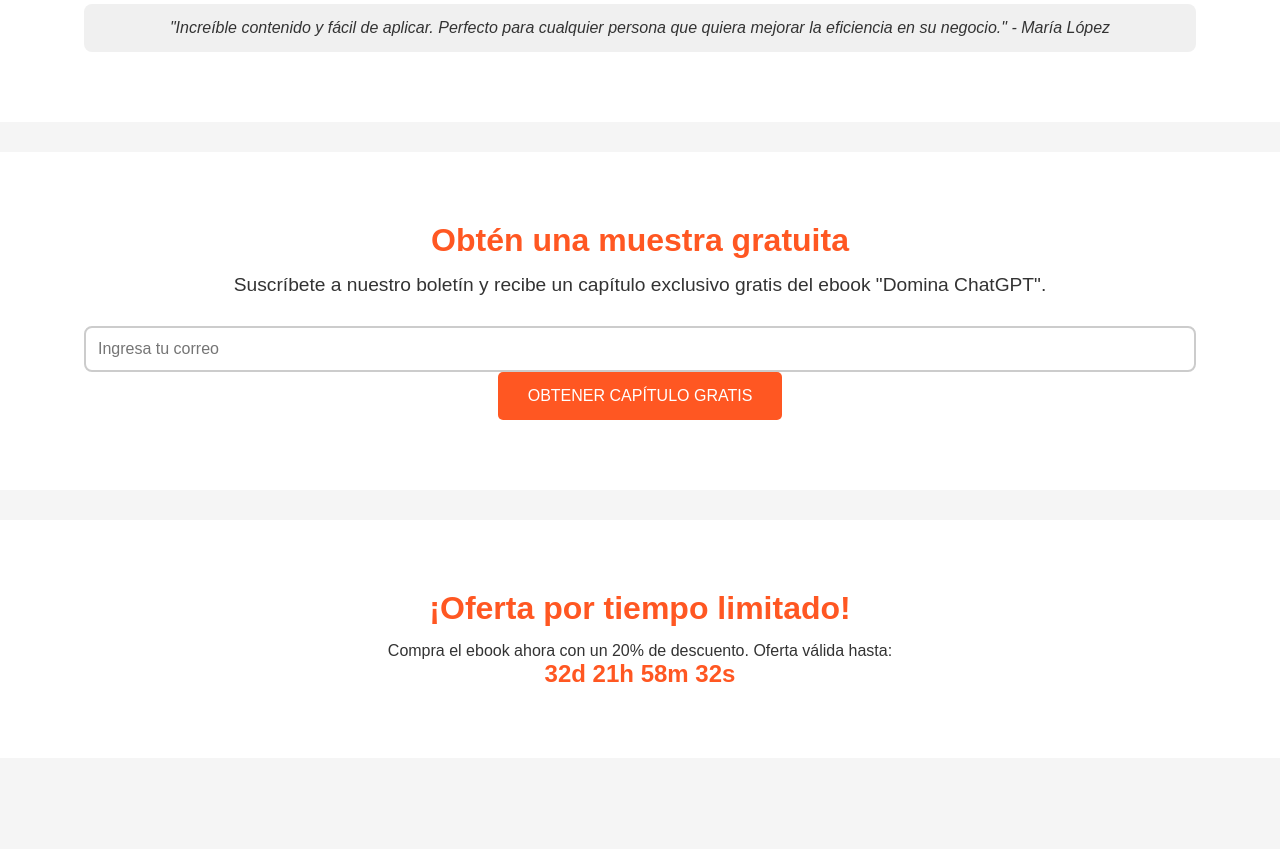
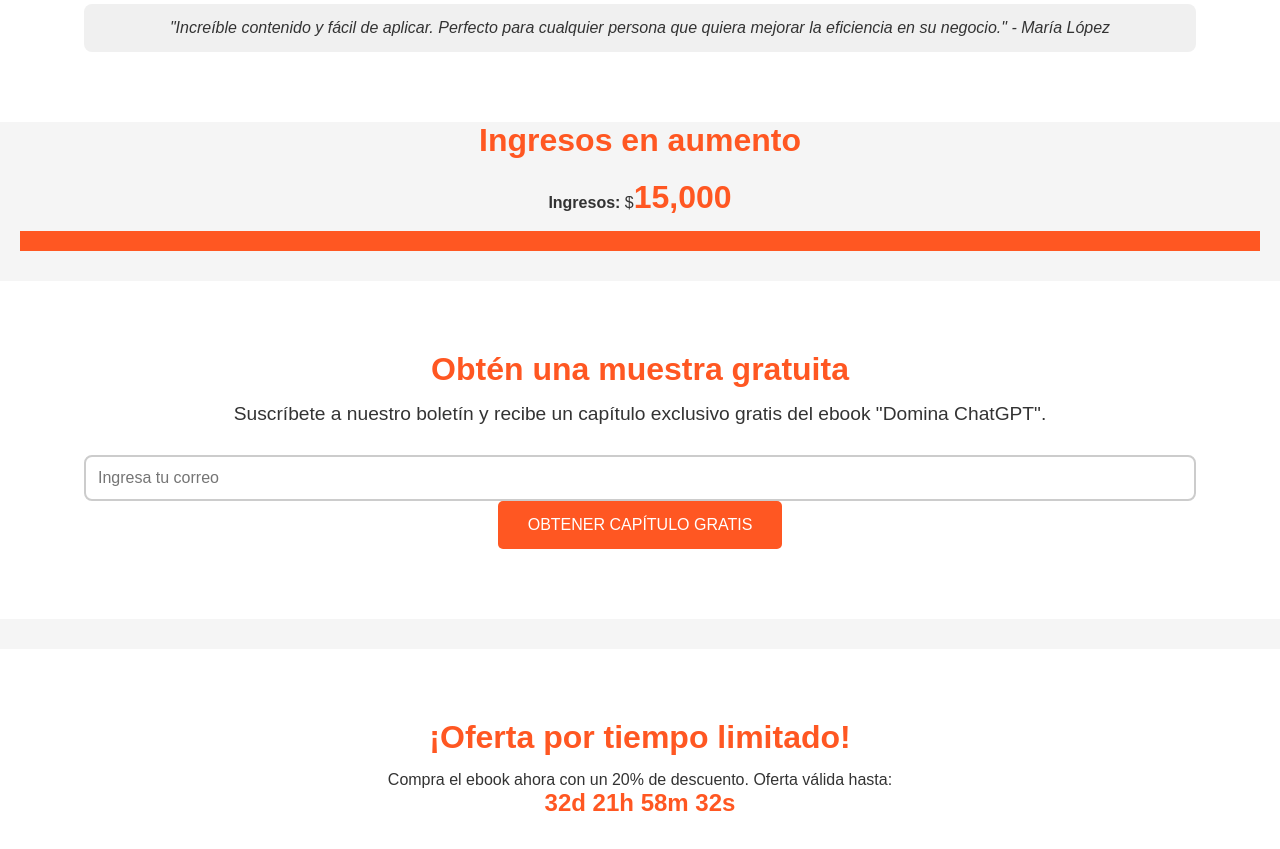
Before and after one commit to RafaelSnor/simple-orange, a plain HTML site: page index.html in a window 1280 px wide. Shown: the part 1580-2429 px from the top of the page. Before the commit the page ends 2338 px from the top, so only its background shows below. Drawn offline with Linux system fonts and the light colour scheme.

Commit message:
Agregando barra de ingresos

```diff
--- a/index.html
+++ b/index.html
@@ -48,6 +48,15 @@
             </div>
         </section>
 
+        <section>
+          <h2>Ingresos en aumento</h2>
+          <div id="revenue-container">
+              <p><strong>Ingresos:</strong> $<span id="revenue-number">0</span></p>
+              <div id="revenue-bar"></div>
+          </div>
+      </section>
+
+
         <section class="free-sample-section">
             <div class="container">
                 <h2>Obtén una muestra gratuita</h2>
@@ -97,6 +106,27 @@
             }
         }
         window.onload = typeWriter;
+
+        document.addEventListener("DOMContentLoaded", function() {
+    let revenueNumber = document.getElementById("revenue-number");
+    let revenueBar = document.getElementById("revenue-bar");
+
+    let finalRevenue = 15000; // Ingresos objetivo
+    let currentRevenue = 0;
+    let increment = finalRevenue / 100; // Incremento por paso
+
+    // Función para incrementar el número
+    let increaseRevenue = setInterval(function() {
+        if (currentRevenue < finalRevenue) {
+            currentRevenue += increment;
+            revenueNumber.textContent = Math.floor(currentRevenue).toLocaleString();
+            revenueBar.style.width = (currentRevenue / finalRevenue) * 100 + '%';
+        } else {
+            clearInterval(increaseRevenue);
+        }
+    }, 30); // 30 ms por incremento
+});
+
     </script>
 
 </body>
--- a/styles.css
+++ b/styles.css
@@ -135,3 +135,25 @@ h2 {
     width: 95%;
   }
 }
+
+/* Contenedor de ingresos */
+#revenue-container {
+  margin: 20px;
+  text-align: center;
+}
+
+/* Barra de progreso */
+#revenue-bar {
+  width: 0%;
+  height: 20px;
+  background-color: #FF5722;
+  margin-top: 15px;
+  transition: width 2s ease-out; /* Animación suave */
+}
+
+/* Estilo para el número de ingresos */
+#revenue-number {
+  font-size: 2em;
+  color: #FF5722;
+  font-weight: bold;
+}
```
